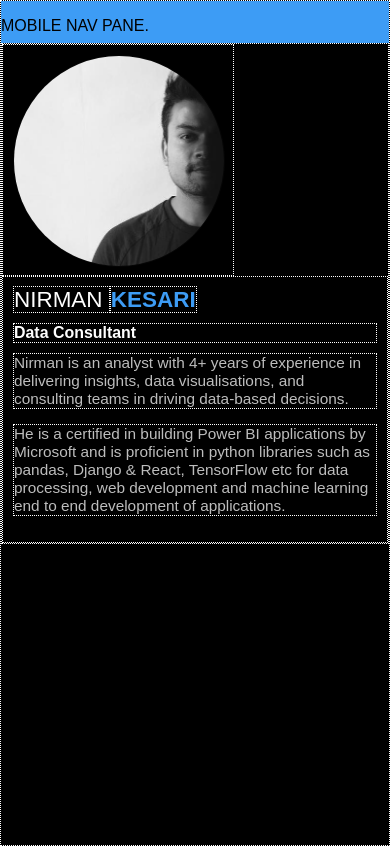
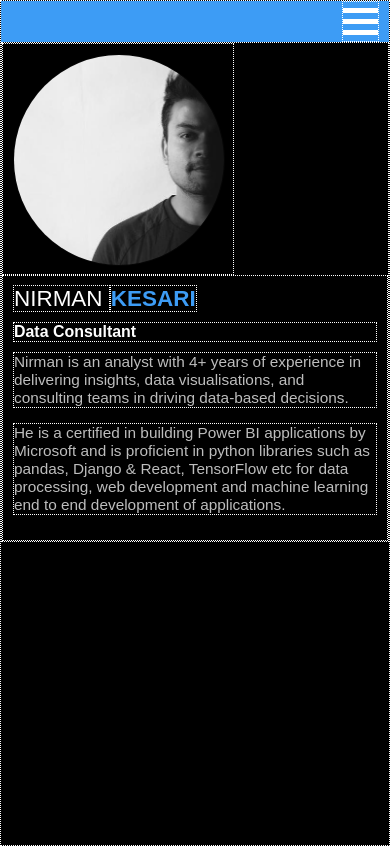
Before and after one commit to nirmaaan/nirmaaan, a React (Create React App) app in the folder frontend/: page / in a window 390 px wide. Built offline with nearby package versions, Linux system fonts and the light colour scheme.

Commit message:
nav pane mobile completed

```diff
--- a/frontend/src/App.js
+++ b/frontend/src/App.js
@@ -1,7 +1,10 @@
 import { BrowserRouter as Router, Routes, Route } from "react-router-dom";
 
 import './App.css';
+import './menuSymbol.css';
 import { AboutPage, ResumePage, PortfolioPage, LetstalkPage } from './pages/allPages';
+
+import { useState } from 'react';
 
 
 
@@ -9,6 +12,7 @@ import { AboutPage, ResumePage, PortfolioPage, LetstalkPage } from './pages/allP
 
 function App() {
 
+  const [hideNav, setHideNav] = useState(true);
 
 
   return (
@@ -20,10 +24,12 @@ function App() {
 
         <div className="main-container">
 
-          {/* lEFT PANE - First Grid Box*/}
+          {/* NAVIGATION */}
+
+          {/* lEFT PANE - First Grid Box - For wide screens only*/}
             <div className="left-pane">
 
-                <div className="nav-box">
+                <div className="nav-box center">
                     <a href="/"> About </a><br></br>
                     <a href="/resume"> Resume </a><br></br>
                     <a href="/portfolio"> Portfolio</a><br></br>
@@ -32,12 +38,40 @@ function App() {
 
             </div>
 
+            {/* NAV PANE MOBILE - CONTENT IN FLEXBOX - For narrow screens only*/}
+
+
             <div className="nav-pane-mobile">
+                {/* Show or hide condition*/}
 
-                <p> MOBILE NAV PANE. </p>
+                {/* {`menu-symbol ${hideNav ? "change" : ""}`} */}
+                <div className={`menu-symbol ${hideNav ? "" : "change"}`} onClick={()=> {if (hideNav){
+                                                              setHideNav(false)
+                                                            } else{
+                                                              setHideNav(true)}
+                                                            }}
+                                                              >
+                      <div className="bar1"></div>
+                      <div className="bar2"></div>
+                      <div className="bar3"></div>
+
+                    </div>
+
+
+                  <div className={`nav-box ${hideNav ? "hide-nav-box" : ""}`}>
+                  {/* <div className='nav-box'> */}
+                    <a href="/"> About </a><br></br>
+                    <a href="/resume"> Resume </a><br></br>
+                    <a href="/portfolio"> Portfolio</a><br></br>
+                    <a href="/letstalk"> Let's Talk </a><br></br>
+                    </div>
 
             </div>
 
+
+
+
+            {/* PAGE CONTENT */}
 
               <Router>
                 <Routes>
--- /dev/null
+++ b/frontend/src/menuSymbol.css
@@ -0,0 +1,40 @@
+.menu-symbol {
+    /* display: inline-block; */
+    /* display: block; */
+    /* margin-right: 90%; */
+
+    cursor: pointer;
+
+    float: right;
+    margin-right: 10px;
+
+
+    border-width: var(--border-width);
+    border-style: var(--border-style);
+    border-color: var(--border-color);
+
+
+
+}
+
+.bar1, .bar2, .bar3 {
+    width: 35px;
+    height: 5px;
+    background-color: var(--font-color-1);
+    margin: 6px 0;
+    transition: 0.4s;
+
+  }
+
+
+.change .bar1 {
+-webkit-transform: rotate(-45deg) translate(-9px, 6px);
+transform: rotate(-45deg) translate(-9px, 6px);
+}
+
+.change .bar2 {opacity: 0;}
+
+.change .bar3 {
+-webkit-transform: rotate(45deg) translate(-8px, -8px);
+transform: rotate(45deg) translate(-8px, -8px);
+}
--- a/frontend/src/pages/allPages.css
+++ b/frontend/src/pages/allPages.css
@@ -36,7 +36,6 @@ body{
 
     .main-container{
 
-
         display: flex;
         flex-direction: column;
         background-color: var(--pane-background-color);
@@ -59,7 +58,8 @@ body{
 /* LEFT PANE CONTENTS */
 
 /* NAV BOX */
-.nav-box{
+
+.center {
 
     margin: 0;
     position: relative;
@@ -67,7 +67,12 @@ body{
     -ms-transform: translateY(-50%);
     transform: translateY(-50%);
 
+}
+.nav-box{
+
+
     padding:10px;
+
 
     border-width: var(--border-width);
     border-style: var(--border-style);
@@ -111,12 +116,27 @@ body{
 }
 
 
+.hide-nav-box {
+    display: none;
+    opacity: 0;
+    pointer-events: none;
+    z-index: -1;
+
+}
+
+
+
+/* NAV PANE FOR MOBILE */
 .nav-pane-mobile {
 
     background-color: #3d9cf5;
-    height: 5vh;
+    justify-content: left;
+
 
 }
+
+
+
 
 /* To turn off display of left pane*/
 @media screen and (max-width:1000px) {
@@ -160,11 +180,26 @@ body{
 /* STRUCTURE OF RIGHT PANE IN ABOUT*/
 .aboutpage {
     overflow: auto;
+    scroll-behavior: smooth;
     scrollbar-width: thin;
     /* grid-template-columns: 1fr 3fr; ADDED GRID TEMPLATE */
 
 }
 
+/* SCROLL BAR RESUME PAGE */
+
+.aboutpage::-webkit-scrollbar {
+    height: 0.5vh;
+    width: 0.25vw;               /* width of the entire scrollbar */
+  }
+.aboutpage::-webkit-scrollbar-track {
+    background: var(white);        /* color of the tracking area */
+  }
+.aboutpage::-webkit-scrollbar-thumb {
+    background-color: white;    /* color of the scroll thumb */
+    border-radius: 10px;       /* roundness of the scroll thumb */
+    border: 1vw solid grey;
+}
 
 
 
@@ -203,6 +238,8 @@ body{
     width: calc(200px + 2.5vw);
     height:calc(200px + 2.5vw);
 
+
+
     border-width: var(--border-width);
     border-style: var(--border-style);
     border-color: var(--border-color);
@@ -239,6 +276,8 @@ body{
 
     width: calc(200px + 2.5vw);
     height: calc(200px + 2.5vw);
+
+
 
 
     border-radius: 90%;
```
